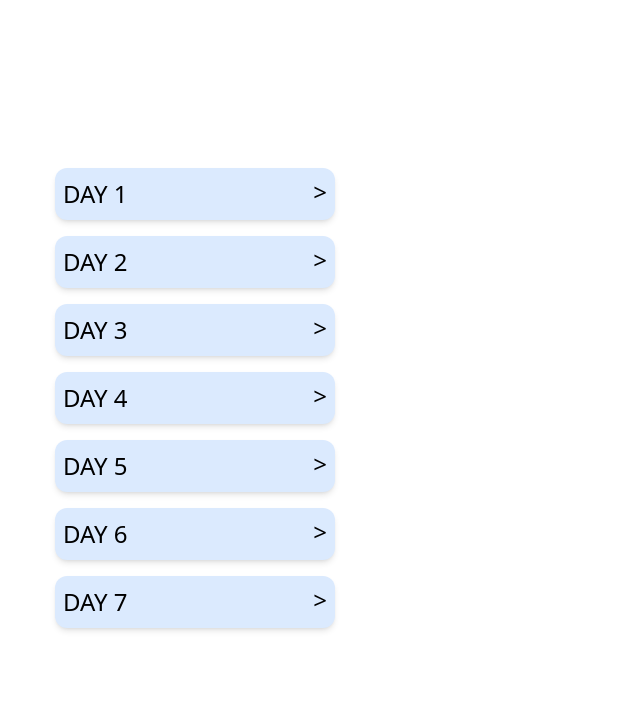
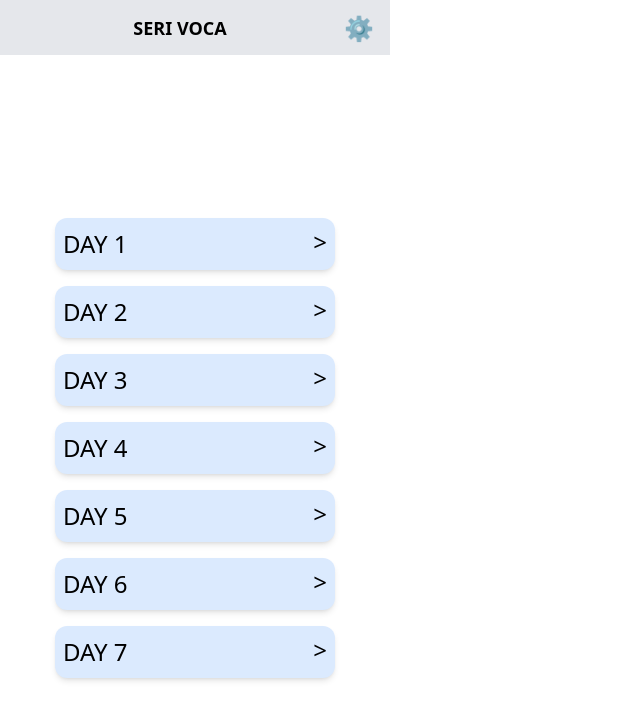
Before and after one commit to SeriVoca/SeriVoca-front, a React (Vite) app: page / in a window 1280 px wide. Shown: the top 720 px of the page, without its empty margins (0-640 px from the left). Built offline with nearby package versions, Linux system fonts and the light colour scheme.

Commit message:
feat: LayoutWithNavbar 분리 및 Navbar 설정 Context 적용

```diff
--- a/src/App.tsx
+++ b/src/App.tsx
@@ -2,16 +2,22 @@ import HomePage from './pages/HomePage';
 import LoginPage from './pages/LoginPage';
 import SignupPage from './pages/SignupPage';
 import { BrowserRouter, Routes, Route } from 'react-router-dom';
+import LayoutWithNavbar from './layout/LayoutWithNavbar';
+import RootLayout from './layout/RootLayout';
 
 function App() {
   return (
     <>
       <BrowserRouter>
         <Routes>
-          <Route path="/" element={<HomePage />} />
-          <Route path="/login" element={<LoginPage />} />
-          <Route path="/signup" element={<SignupPage />} />
-          /** Protected Route 혹은 Private Route 구현 필요 */
+          <Route element={<RootLayout />}>
+            <Route path="/login" element={<LoginPage />} />
+            <Route path="/signup" element={<SignupPage />} />
+
+            <Route path="/" element={<LayoutWithNavbar />}>
+              <Route index element={<HomePage />} />
+            </Route>
+          </Route>
         </Routes>
       </BrowserRouter>
     </>
--- /dev/null
+++ b/src/components/Navbar.tsx
@@ -0,0 +1,23 @@
+import { useNavigate } from 'react-router-dom';
+import { useNavbar } from './NavbarContext';
+
+const NavBar = () => {
+  const { config } = useNavbar();
+  const navigate = useNavigate();
+
+  const handleBack = () => {
+    navigate('/login');
+  };
+
+  return (
+    <div className="flex h-14 items-center justify-between bg-gray-200 px-4">
+      <div onClick={handleBack} className="cursor-pointer text-2xl">
+        {config.showBack && <button>{'<'}</button>}
+      </div>
+      <div className="text-lg font-bold">{config.showTitle ? 'SERI VOCA' : ''}</div>
+      <div className="cursor-pointer text-2xl">{config.showSettings && <button>⚙️</button>}</div>
+    </div>
+  );
+};
+
+export default NavBar;
--- /dev/null
+++ b/src/components/NavbarContext.tsx
@@ -0,0 +1,13 @@
+import { createContext, useContext } from 'react';
+
+interface NavbarContextType {
+  config: { showBack: boolean; showTitle: boolean; showSettings: boolean };
+  setConfig: (config: { showBack: boolean; showTitle: boolean; showSettings: boolean }) => void;
+}
+
+export const NavbarContext = createContext<NavbarContextType>({
+  config: { showBack: false, showTitle: true, showSettings: false },
+  setConfig: () => {},
+});
+
+export const useNavbar = () => useContext(NavbarContext);
--- a/src/layout/Layout.tsx
+++ /dev/null
@@ -1,9 +0,0 @@
-interface LayoutProps {
-  children: React.ReactNode;
-}
-
-const Layout: React.FC<LayoutProps> = ({ children }) => {
-  return <div className="h-[844px] w-[390px]">{children}</div>;
-};
-
-export default Layout;
--- /dev/null
+++ b/src/layout/LayoutWithNavbar.tsx
@@ -0,0 +1,23 @@
+import { Outlet } from 'react-router-dom';
+import Navbar from '../components/Navbar';
+import { useState } from 'react';
+import { NavbarContext } from '../components/NavbarContext';
+
+const LayoutWithNavbar = () => {
+  const [config, setConfig] = useState({
+    showBack: false,
+    showTitle: true,
+    showSettings: false,
+  });
+
+  return (
+    <NavbarContext.Provider value={{ config, setConfig }}>
+      <div className="flex h-full flex-col">
+        <Navbar />
+        <Outlet />
+      </div>
+    </NavbarContext.Provider>
+  );
+};
+
+export default LayoutWithNavbar;
--- /dev/null
+++ b/src/layout/RootLayout.tsx
@@ -0,0 +1,12 @@
+import { Outlet } from 'react-router-dom';
+
+const RootLayout = () => {
+  return (
+    <div className="h-[844px] w-[390px]">
+      {/* 모든 페이지 공통 사이즈 및 배경 등 */}
+      <Outlet />
+    </div>
+  );
+};
+
+export default RootLayout;
--- a/src/main.tsx
+++ b/src/main.tsx
@@ -2,12 +2,9 @@ import { StrictMode } from 'react';
 import { createRoot } from 'react-dom/client';
 import './index.css';
 import App from './App.tsx';
-import Layout from './layout/Layout.tsx';
 
 createRoot(document.getElementById('root')!).render(
   <StrictMode>
-    <Layout>
-      <App />
-    </Layout>
+    <App />
   </StrictMode>
 );
--- a/src/pages/HomePage.tsx
+++ b/src/pages/HomePage.tsx
@@ -1,6 +1,14 @@
+import { useEffect } from 'react';
 import DayButton from '../components/DayButton';
+import { useNavbar } from '../components/NavbarContext';
 
 const HomePage = () => {
+  const { setConfig } = useNavbar();
+
+  useEffect(() => {
+    setConfig({ showBack: false, showTitle: true, showSettings: true });
+  }, []);
+
   return (
     <div className="flex h-dvh items-center justify-center">
       <div className="flex h-120 flex-col gap-4 overflow-y-scroll p-2">
--- a/src/pages/SignupPage.tsx
+++ b/src/pages/SignupPage.tsx
@@ -32,6 +32,7 @@ type SignupFields = z.infer<typeof schema>;
 
 const SignupPage = () => {
   const navigate = useNavigate();
+
   // useForm
   const {
     register,
@@ -57,6 +58,11 @@ const SignupPage = () => {
 
   return (
     <div className="flex h-dvh flex-col items-center justify-center gap-5">
+      <div className="fixed top-0 flex h-14 w-full items-center gap-2 px-4">
+        <div onClick={() => navigate('/login')} className="cursor-pointer text-xl">
+          {'< 로그인'}
+        </div>
+      </div>
       <h1 className="mb-10 flex text-center text-6xl">
         SERI
         <br />
```
